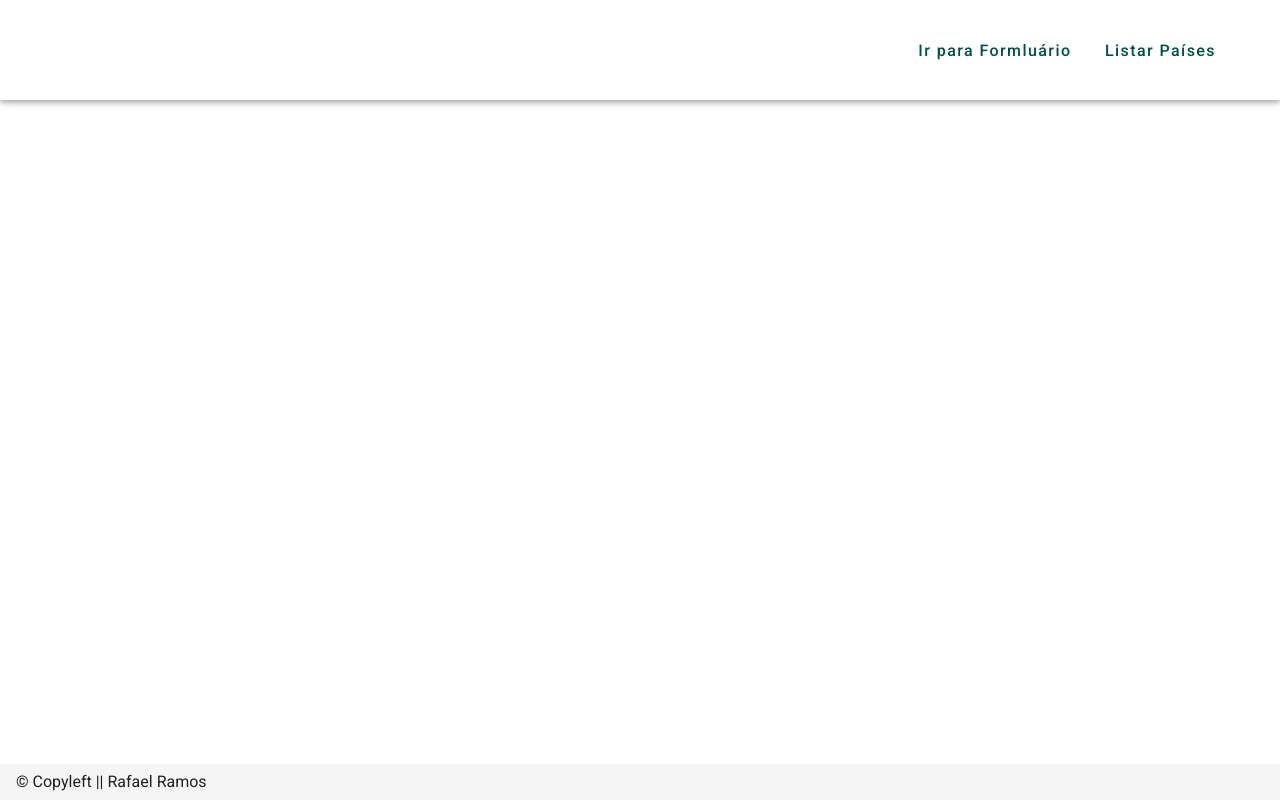
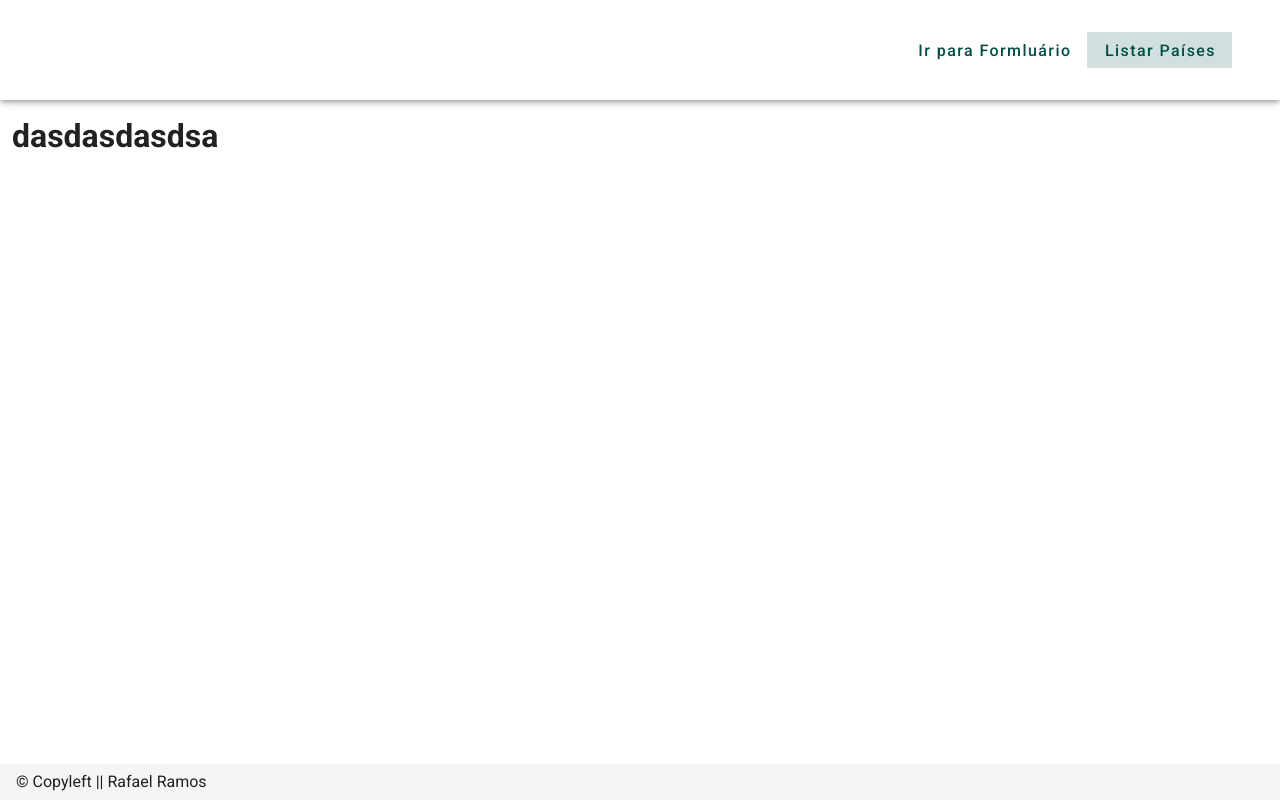
Before and after one commit to rafaelramos64/desafio-suthub, a Nuxt app: page /countries in a window 1280 px wide. Built offline with nearby package versions, Linux system fonts and the light colour scheme.

Commit message:
Setting countries page and config vuex arquives

```diff
--- a/components/app/Navbar.vue
+++ b/components/app/Navbar.vue
@@ -17,7 +17,7 @@
     <v-btn text tile color="secondary">
       Ir para Formluário
     </v-btn>
-    <v-btn text tile color="secondary">
+    <v-btn text tile color="secondary" nuxt to="/countries">
       Listar Países
     </v-btn>
   </v-app-bar>
--- a/layouts/default.vue
+++ b/layouts/default.vue
@@ -3,7 +3,7 @@
     <Navbar />
 
     <v-main>
-      <v-container>
+      <v-container fluid>
         <Nuxt />
       </v-container>
     </v-main>
--- /dev/null
+++ b/pages/countries.vue
@@ -0,0 +1,31 @@
+<template>
+  <v-row>
+    <v-col>
+      <h1>dasdasdasdsa</h1>
+    </v-col>
+  </v-row>
+</template>
+
+<script>
+export default {
+  data () {
+    return {
+
+    }
+  },
+
+  created () {
+    this.getData()
+  },
+
+  methods: {
+    async getData () {
+      this
+    }
+  }
+}
+</script>
+
+<style lang="scss" scoped>
+
+</style>
--- /dev/null
+++ b/store/actions.js
@@ -0,0 +1,3 @@
+export default {
+
+}
--- /dev/null
+++ b/store/getters.js
@@ -0,0 +1,3 @@
+export default {
+
+}
--- /dev/null
+++ b/store/index.js
@@ -0,0 +1,14 @@
+import getters from './getters'
+import mutations from './mutations'
+import actions from './actions'
+
+export const state = () => ({
+
+})
+
+export default {
+  namespaced: true,
+  getters,
+  mutations,
+  actions,
+}
--- /dev/null
+++ b/store/mutations.js
@@ -0,0 +1,3 @@
+export default {
+
+}
```
